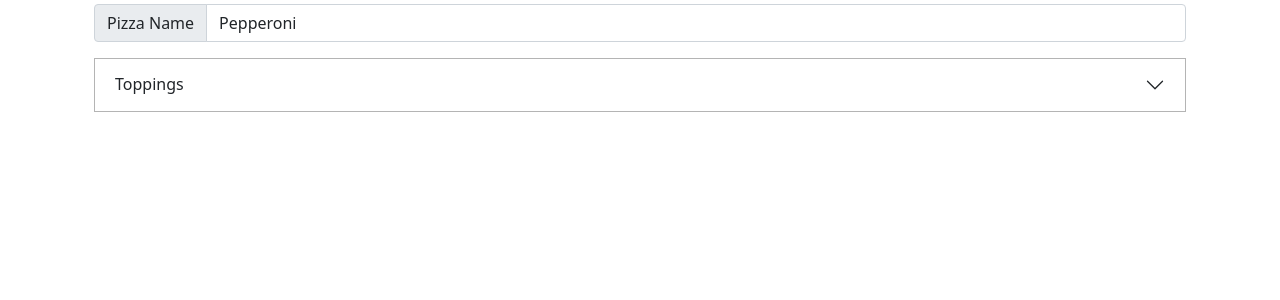
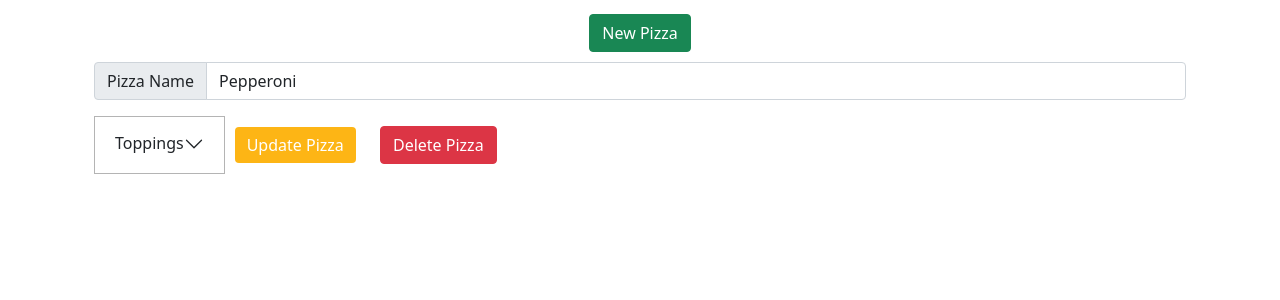
Before and after one commit to jkelepolo/Strongmind-Technical-Pizza, a Django app: page /pizza/build/ in a window 1280 px wide. Shown: the part 62-362 px from the top of the page. Run offline with Django 4.2, Linux system fonts and the light colour scheme; a user stored in the database is signed in; data comes from the database, SQL or seed files in the repository; both versions use the stored data as it was after the commit; some libraries are stand-ins or nearby versions.

Commit message:
Delete/New Pizza API

```diff
--- a/strongmind_pizza_app/requirements/base.txt
+++ b/strongmind_pizza_app/requirements/base.txt
@@ -17,3 +17,4 @@ crispy-bootstrap5==0.6  # https://github.com/django-crispy-forms/crispy-bootstra
 django-redis==5.2.0  # https://github.com/jazzband/django-redis
 django-storages[boto3]==1.13.1  # https://github.com/jschneier/django-storages
 django-anymail==8.6  # https://github.com/anymail/django-anymail
+djangoajax==3.3
--- a/strongmind_pizza_app/strongmind_pizza_app/pizza/urls.py
+++ b/strongmind_pizza_app/strongmind_pizza_app/pizza/urls.py
@@ -8,6 +8,12 @@ from .views import *
 
 app_name = "pizza"
 urlpatterns = [
+   # Pages
    path("build/", vPizzaBuild, name="pizza"),
    path("toppings/", TemplateView.as_view(template_name="pizza/toppings.html"), name="pizza"),
+
+   #API Calls
+   path("api/updatepizza/", apiUpdatePizza, name="updatepizza"),
+   path("api/deletepizza/", apiDeletePizza, name="deleteizza"),
+   path("api/newpizza/", apiNewPizza, name="newpizza"),
 ]
--- a/strongmind_pizza_app/strongmind_pizza_app/pizza/views.py
+++ b/strongmind_pizza_app/strongmind_pizza_app/pizza/views.py
@@ -1,18 +1,76 @@
 from django.shortcuts import render
+from django.contrib.auth.decorators import permission_required
 from .models import *
+from django.http import JsonResponse
+import copy
 
-# Create your views here.
+# VIEWS
 
 
+@permission_required(perm=["pizza.masterpizzas.can_change_masterpizzas","pizza.masterpizzas.can_change_pizzacomponents"], login_url="/")
 def vPizzaBuild(request):
+    all_toppings = Mastertoppings.objects.all().values()
+    all_pizzas = Masterpizzas.objects.all().values()
+    pizza_components = Vucompletepizza.objects.all().values()
 
-    all_toppings = Mastertoppings.objects.all()
-    all_pizzas = Masterpizzas.objects.all()
-    pizza_components = Vucompletepizza.objects.all()
+    complete_pizzas = []
+    for pizza in all_pizzas:
+        out_pizza = copy.deepcopy(pizza)
+        out_pizza["toppings"] = []
+        for component in pizza_components:
+            if component["masterpizzaid"] == out_pizza["masterpizzaid"]:
+                out_pizza["toppings"].append(component["mastertoppingid"])
+
+        complete_pizzas.append(out_pizza)
+
+    print(complete_pizzas)
 
     context = {
-        "pizzas": all_pizzas,
+        "pizzas": complete_pizzas,
         "components":pizza_components,
         "toppings":all_toppings,
     }
     return render(request, "pizza/pizza.html", context)
+
+
+# API Functions
+
+@permission_required(perm=["pizza.masterpizzas.can_change_masterpizzas","pizza.masterpizzas.can_change_pizzacomponents"], login_url="/")
+def apiUpdatePizza(request):
+    if request.method == "POST":
+        data = {key:val for key,val in request.POST.items()}
+
+        Masterpizzas.objects.update(masterpizzaname=data["masterpizzaname"])
+
+        if "Toppings" in data:
+            components = Pizzacomponents.objects.filter(masterpizzaid=data["masterpizzaid"]).values()
+            saved_toppings = [str(component["mastertoppingid"]) for component in components]
+
+            for component in components:
+                if str(component["mastertoppingid"]) not in data["Toppings"]:
+                    print(component["mastertoppingid"], data["Toppings"])
+                    Pizzacomponents.objects.filter(pizzacomponentid=component["pizzacomponentid"]).delete()
+
+            for topping in data["Toppings"]:
+                if topping not in saved_toppings:
+                    new_component = Pizzacomponents(masterpizzaid=data["masterpizzaid"], mastertoppingid=topping)
+                    new_component.save()
+
+        print(request.POST)
+    return JsonResponse({}, status=200)
+
+@permission_required(perm=["pizza.masterpizzas.can_change_masterpizzas","pizza.masterpizzas.can_change_pizzacomponents"], login_url="/")
+def apiDeletePizza(request):
+    if request.method == "POST":
+        data = {key:val for key,val in request.POST.items()}
+
+        Masterpizzas.objects.filter(masterpizzaid=data["masterpizzaid"]).delete()
+        Pizzacomponents.objects.filter(masterpizzaid=data["masterpizzaid"]).delete()
+    return JsonResponse({"refresh":""}, status=200)
+
+@permission_required(perm=["pizza.masterpizzas.can_change_masterpizzas","pizza.masterpizzas.can_change_pizzacomponents"], login_url="/")
+def apiNewPizza(request):
+    if request.method == "POST":
+        NewPizza = Masterpizzas(masterpizzaname="New Pizza")
+        NewPizza.save()
+    return JsonResponse({"refresh":""}, status=200)
--- a/strongmind_pizza_app/strongmind_pizza_app/static/css/project.css
+++ b/strongmind_pizza_app/strongmind_pizza_app/static/css/project.css
@@ -29,3 +29,7 @@
 .accordion {
   border: 1px solid rgb(180, 180, 180);
 }
+
+.btn{
+  margin: 10px;
+}
--- a/strongmind_pizza_app/strongmind_pizza_app/static/js/project.js
+++ b/strongmind_pizza_app/strongmind_pizza_app/static/js/project.js
@@ -1 +1,43 @@
 /* Project specific Javascript goes here. */
+
+
+function APICall(apirequest="", form, confirmation=""){
+
+    if (confirmation != ""){
+        var confirm_call = confirm(confirmation);
+        if (!confirm_call){
+            return false;
+        }
+    }
+
+    $.ajax({
+        data: $(form).serialize(), // get the form data
+        type: "POST",
+        url: apirequest,
+        complete: function (response) {
+
+
+        },
+
+        // on success
+        success: function (response) {
+            $(form).append("<div class='alert alert-dismissible alert-success'>Action Success<button type='button' class='btn-close' data-bs-dismiss='alert' aria-label='Close'></button></div>");
+            console.log(response);
+
+            if("refresh" in response){
+                window.location.href = window.location.href;
+
+              }
+
+        },
+        // on error
+        error: function (response) {
+            // alert the error if any error occured
+            $(form).append("<div class='alert alert-dismissible alert-danger'>Action Failed<button type='button' class='btn-close' data-bs-dismiss='alert' aria-label='Close'></button></div>");
+            console.log(response);
+            return false;
+        }
+    });
+
+    return true;
+}
--- a/strongmind_pizza_app/strongmind_pizza_app/templates/base.html
+++ b/strongmind_pizza_app/strongmind_pizza_app/templates/base.html
@@ -27,7 +27,7 @@
       <!-- Bootstrap JS -->
       <script defer src="https://cdnjs.cloudflare.com/ajax/libs/bootstrap/5.1.3/js/bootstrap.min.js" integrity="sha512-OvBgP9A2JBgiRad/mM36mkzXSXaJE9BEIENnVEmeZdITvwT09xnxLtT4twkCa8m/loMbPHsvPl0T8lRGVBwjlQ==" crossorigin="anonymous" referrerpolicy="no-referrer"></script>
       <!-- Your stuff: Third-party javascript libraries go here -->
-
+      <script defer src="https://ajax.googleapis.com/ajax/libs/jquery/3.6.0/jquery.min.js"></script>
       <!-- place project specific Javascript in this file -->
       <script defer src="{% static 'js/project.js' %}"></script>
 
--- a/strongmind_pizza_app/strongmind_pizza_app/templates/pizza/pizza.html
+++ b/strongmind_pizza_app/strongmind_pizza_app/templates/pizza/pizza.html
@@ -5,6 +5,11 @@
 {% block content %}
 
 <div class="container">
+    <form class="form text-center" method="post" action="/pizza/api/newpizza/">
+        {% csrf_token %}
+        <button type="button" onclick="APICall(apirequest='/pizza/api/newpizza/', this.form, 'Are you sure you want to create a new pizza?');" name="deletepizza" class="btn btn-success" role="button">New Pizza</button>
+    </form>
+
     <div id="id_pizza_container">
 
         {% for pizza in pizzas %}
@@ -12,31 +17,38 @@
 
             <div id="id_{{pizza.masterpizzaname}}" name="pizza_{{pizza.masterpizzaname}}">
 
-                <form class="form-inline" method="post" action="pizza/api/update">
+                <form class="form-inline" method="post" action="/pizza/api/updatepizza/">
+                    {% csrf_token %}
                     <input type="hidden" name="masterpizzaid" value="{{pizza.masterpizzaid}}">
                     <div class="input-group mb-3">
                         <span class="input-group-text" id="basic-addon1">Pizza Name</span>
                         <input type="text" value="{{pizza.masterpizzaname}}" name="masterpizzaname" class="form-control" placeholder="Pizza Name" aria-label="PizzaName" aria-describedby="basic-addon1">
                     </div>
 
-                    <div class="accordion accordion-flush" id="toppingsAccordian">
+                    <div class="d-table-cell accordion accordion-flush" id="toppingsAccordian_{{pizza.masterpizzaid}}">
                         <div class="accordion-item">
-                            <h2 class="accordion-header" id="flush-headingOne">
-                                <button class="accordion-button collapsed" type="button" data-bs-toggle="collapse" data-bs-target="#flush-collapseOne" aria-expanded="false" aria-controls="flush-collapseOne">
+                            <h2 class="accordion-header" id="flush-headingOne_{{pizza.masterpizzaid}}">
+                                <button class="accordion-button collapsed" type="button" data-bs-toggle="collapse" data-bs-target="#toppingsAccordian_{{pizza.masterpizzaid}}" aria-expanded="false" aria-controls="toppingsAccordian_{{pizza.masterpizzaid}}">
                                   Toppings
                                 </button>
                             </h2>
 
-                            <div id="flush-collapseOne" class="accordion-collapse collapse" aria-labelledby="flush-headingOne" data-bs-parent="#accordionFlushExample">
+                            <div id="toppingsAccordian_{{pizza.masterpizzaid}}" class="accordion-collapse collapse" aria-labelledby="flush-headingOne" data-bs-parent="#accordionFlushExample">
                                 {% for topping in toppings %}
 
-
-                                    <input class="form-check-input" type="checkbox" value="{{topping.mastertoppingid}}" id="checkTopping_{{topping.mastertoppingid}}">
-                                    <label class="form-check-label" for="checkTopping_{{topping.mastertoppingid}}">
-                                        {{topping.mastertoppingname}}
-                                    </label>
-                                    <br>
-
+                                    {% if topping.mastertoppingid in pizza.toppings %}
+                                        <input name="Toppings" class="form-check-input" type="checkbox" value="{{topping.mastertoppingid}}" id="checkTopping_{{topping.mastertoppingid}}" checked="checked">
+                                        <label class="form-check-label" for="checkTopping_{{topping.mastertoppingid}}">
+                                            {{topping.mastertoppingname}}
+                                        </label>
+                                        <br>
+                                    {% else %}
+                                        <input name="Toppings" class="form-check-input" type="checkbox" value="{{topping.mastertoppingid}}" id="checkTopping_{{topping.mastertoppingid}}">
+                                        <label class="form-check-label" for="checkTopping_{{topping.mastertoppingid}}">
+                                            {{topping.mastertoppingname}}
+                                        </label>
+                                        <br>
+                                    {% endif %}
 
 
                                 {% endfor %}
@@ -45,6 +57,11 @@
                         </div>
 
                     </div>
+                    <div class="d-table-cell">
+                        <button type="button" onclick="APICall(apirequest='/pizza/api/updatepizza/', this.form);" name="updatepizza" class="btn btn-primary" role="button">Update Pizza</button>
+                        <button type="button" onclick="APICall(apirequest='/pizza/api/deletepizza/', this.form, 'Are you sure you want to delete this pizza?');" name="deletepizza" class="btn btn-danger" role="button">Delete Pizza</button>
+                    </div>
+
 
                 </form>
 
```
Also changed, not shown: strongmind_pizza_app/strongmind.sqlite3.
